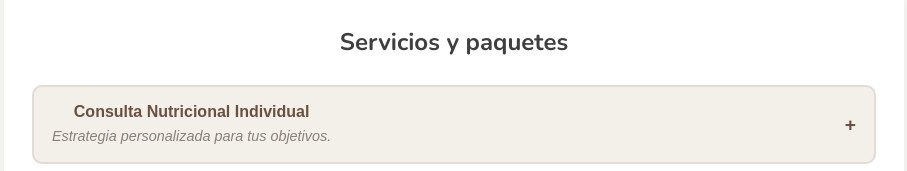
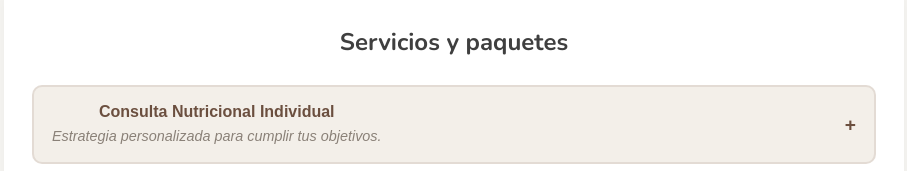
Before and after one commit to alimentacion-inteligente/alimentaci-n_inteligente, a plain HTML site: page index.html in a window 1280 px wide. Shown: the part 1060-1231 px from the top of the page, without its empty margins (186-1093 px from the left). Drawn offline with nearby package versions, Linux system fonts and the light colour scheme.

Commit message:
Actualizar index.html

```diff
--- a/index.html
+++ b/index.html
@@ -598,7 +598,7 @@
   <div>
     Consulta Nutricional Individual
     <small class="package-preview">
-      Estrategia personalizada para tus objetivos.
+      Estrategia personalizada para cumplir tus objetivos.
     </small>
   </div>
   <span>+</span>
```
